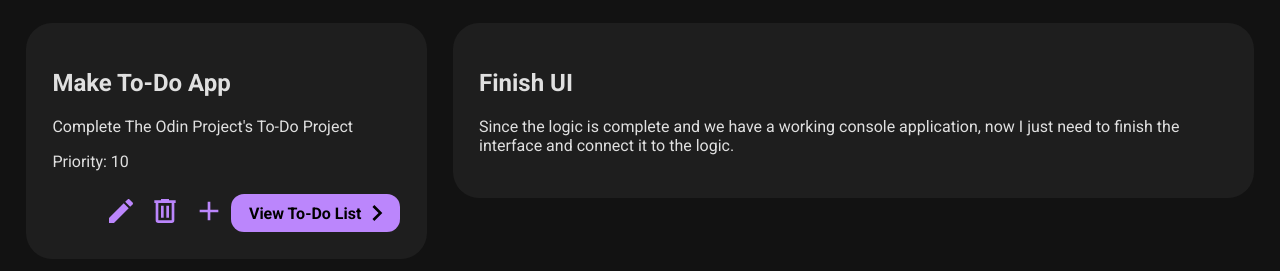
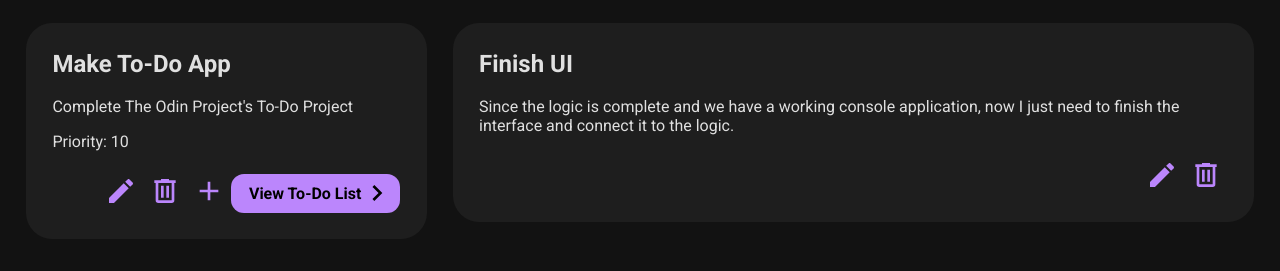
Before and after one commit to GhidBase/to-do-list, a website built with webpack: page src/template.html in a window 1280 px wide. Shown: the part 67-338 px from the top of the page. Built offline with nearby package versions, Linux system fonts and the light colour scheme; a web font is replaced by a local one.

Commit message:
Finish general UI design

```diff
--- a/src/css/styles.css
+++ b/src/css/styles.css
@@ -123,3 +123,26 @@ body {
 .to-do img {
     height: 2em;
 }
+
+h2 {
+    margin-top: 0;
+}
+
+.to-do .buttons {
+    display: flex;
+    justify-content: flex-end;
+    align-items: center;
+}
+
+.to-do .buttons-inner {
+    display: flex;
+    justify-content: center;
+    align-items: center;
+}
+
+.to-do button {
+        background-color: transparent;
+        border: 0;
+        font-size: 1em;
+        margin-top: calc(var(--general-spacing)/4);
+}
--- a/src/template.html
+++ b/src/template.html
@@ -33,6 +33,7 @@
         <h1>To-Dos</h1>
         <div class="to-do">
             <h2>Finish UI</h2>
+            <div class="details">
                 <p>
                     Since the logic is complete and we have a
                     working console application, now I just need
@@ -40,6 +41,13 @@
                     logic.
                 </p>
             </div>
+            <div class="buttons">
+                <div class="buttons-inner">
+                    <button><img src="imgs/pencil.svg" alt=""></button>
+                    <button><img src="imgs/trash-can-outline.svg" alt=""></button>
+                </div>
+            </div>
+        </div>
     </div>
 
 
```
Lines whose indentation alone changed are shown as unchanged.
